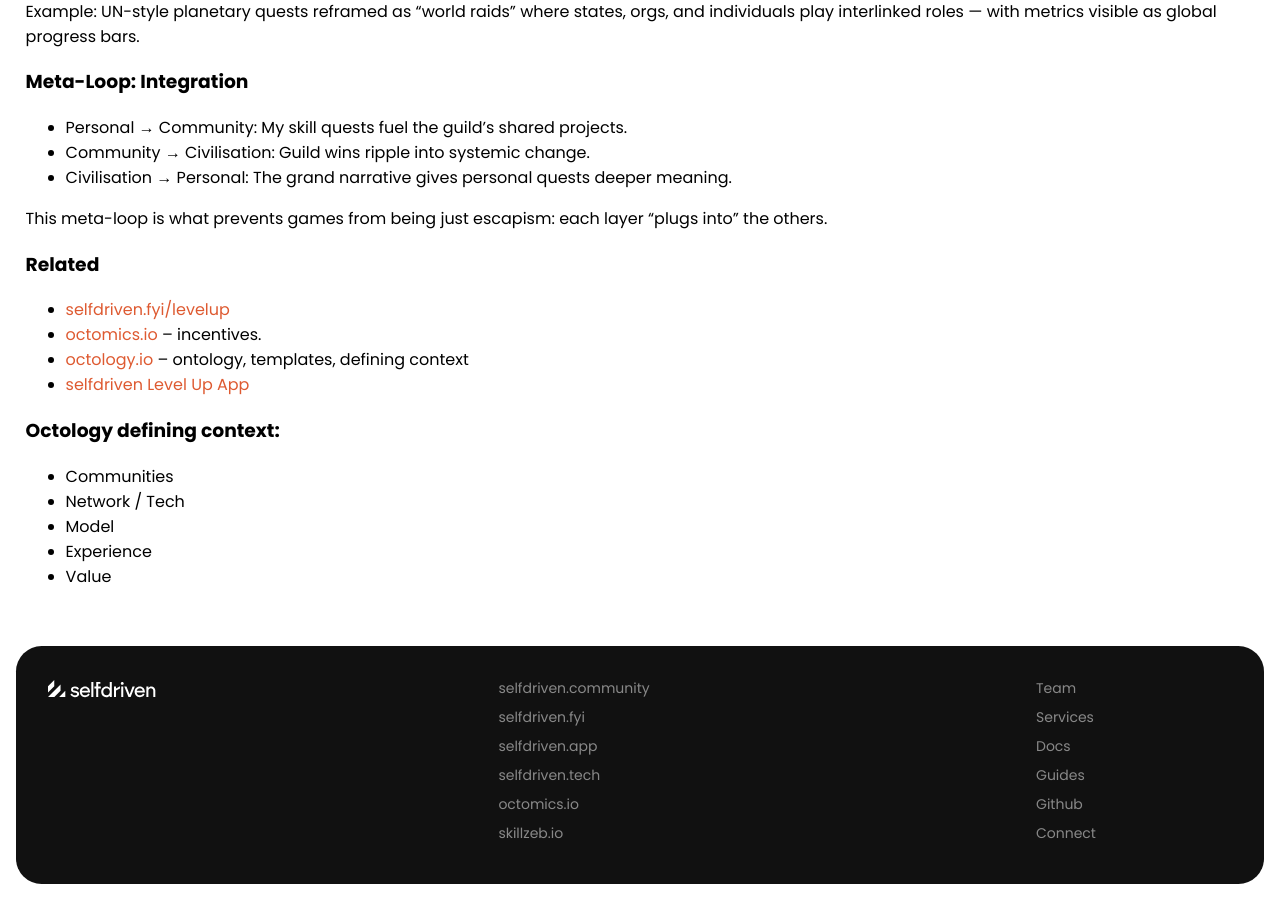
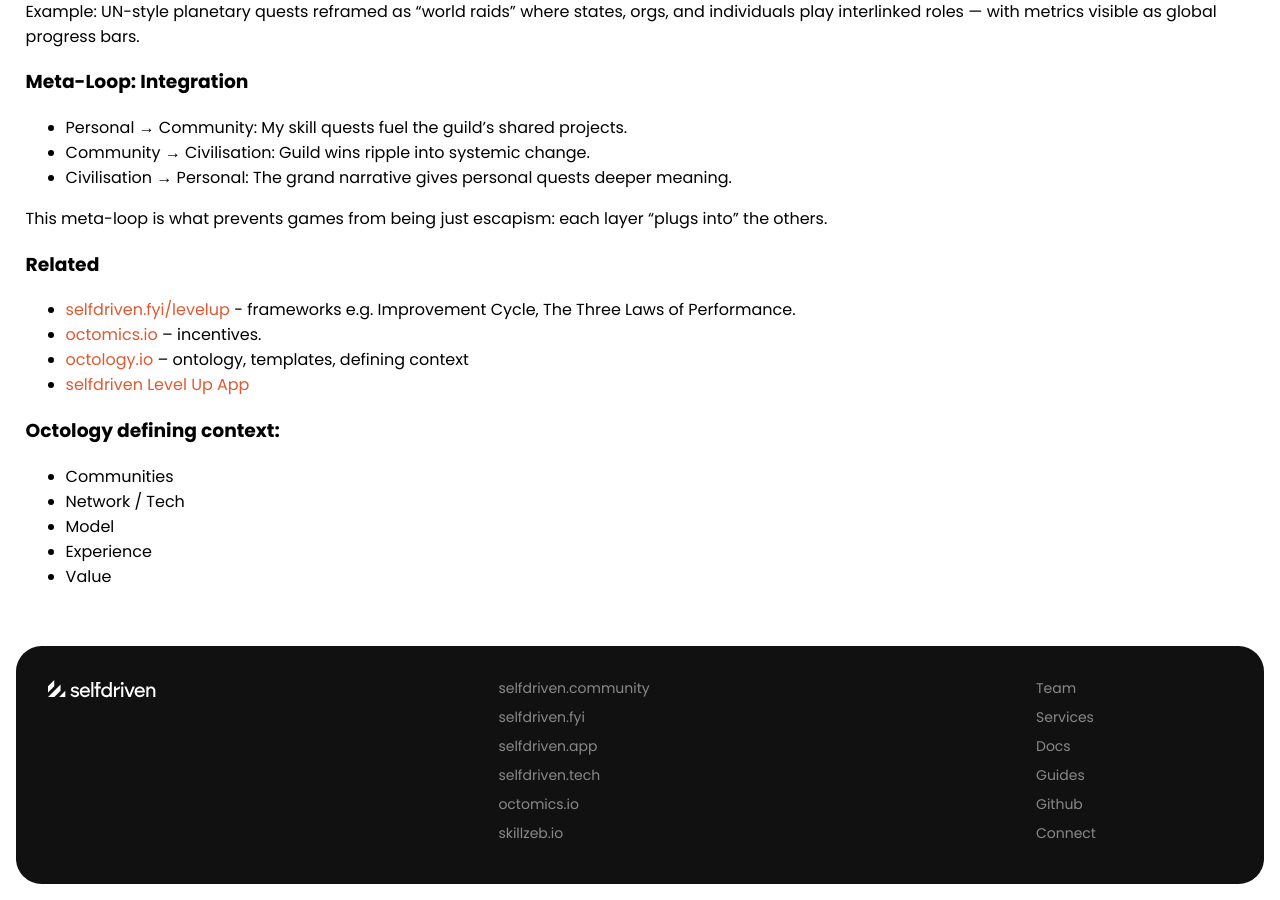
Before and after one commit to selfdriven-foundation/selfdriven-ai, a Jekyll site: the page built from docs/pages/games.md, in a window 1280 px wide and 900 px high, scrolled down 1679 px. Built offline with Jekyll 4.4.1, drawn with Linux system fonts in a browser that asks for light colours.

Commit message:
Update games.md

```diff
--- a/docs/pages/games.md
+++ b/docs/pages/games.md
@@ -69,7 +69,7 @@
 This meta-loop is what prevents games from being just escapism: each layer “plugs into” the others.
 
 ### Related
-- [selfdriven.fyi/levelup](https://selfdriven.fyi/levelup)
+- [selfdriven.fyi/levelup](https://selfdriven.fyi/levelup) - frameworks e.g. Improvement Cycle, The Three Laws of Performance.
 - [octomics.io](https://octomics.io) -- incentives.
 - [octology.io](https://octology.io) -- ontology, templates, defining context
 - [selfdriven Level Up App](https://selfdriven.app)
```
